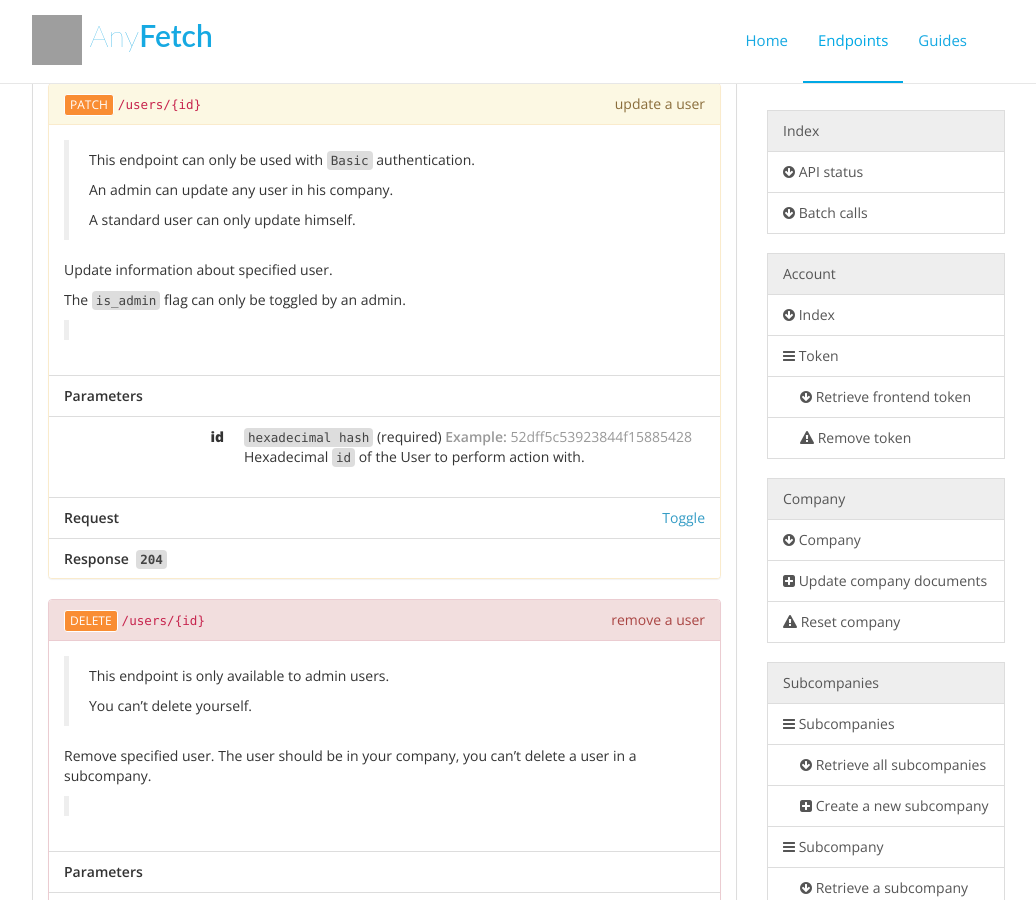
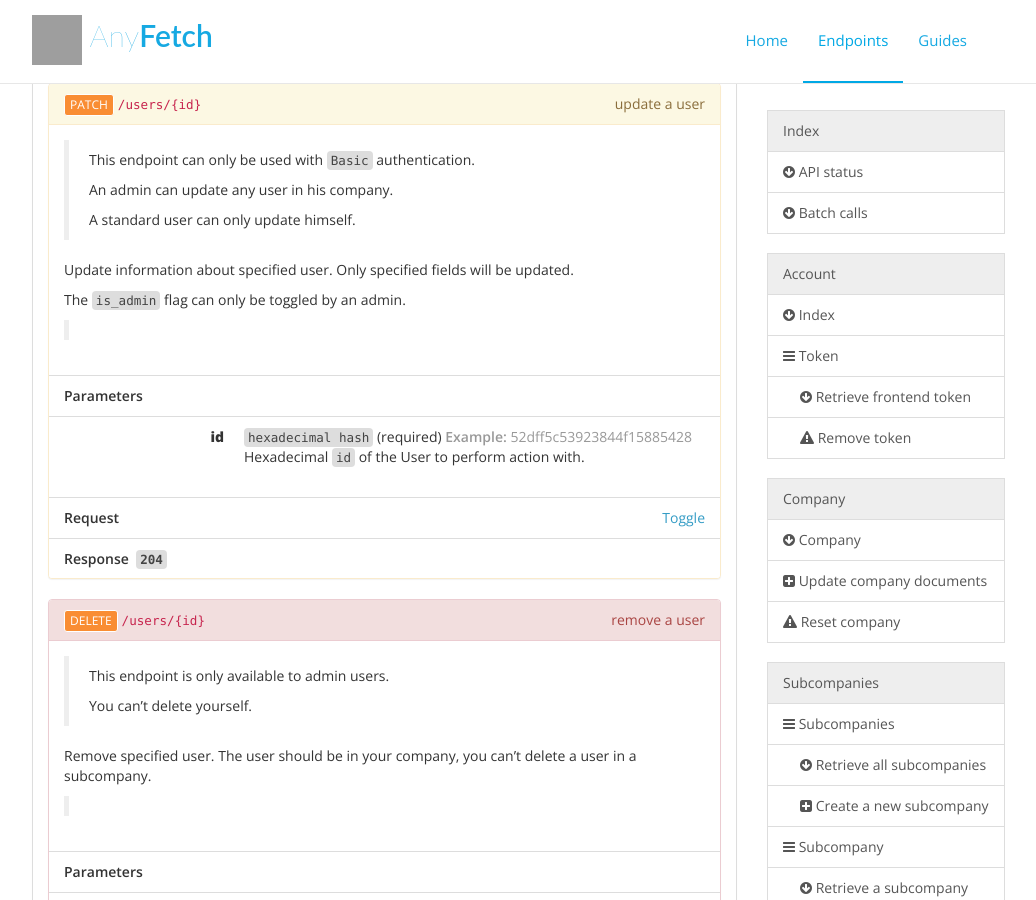
Before and after one commit to AnyFetch/developers.anyfetch.com, a Jekyll site: the page endpoints/index.html, which Jekyll copies as it is, in a window 1280 px wide and 900 px high, scrolled down 10403 px. Shown: the whole window, without its empty margins (133-1169 px from the left). Built offline with Jekyll 4.4.1, drawn with Linux system fonts in a browser that asks for light colours; nearby versions of some CDN libraries; Markdown is read by kramdown in place of the engine named in the settings; grey boxes are pictures that could not be loaded.

Commit message:
Clarifying documentation

```diff
--- a/endpoints/index.html
+++ b/endpoints/index.html
@@ -792,14 +792,15 @@
 <p>An admin can update any user in his company.</p>
 <p>A standard user can only update himself.</p>
 </blockquote>
-<p>Update information about specified user.</p>
+<p>Update information about specified user. Only specified fields will be updated.</p>
 <p>The <code>is_admin</code> flag can only be toggled by an admin.</p>
 <blockquote>
 <ul>
-<li><code>401 Unauthorized</code>: you did not specify any credentials, or you are using a non-supported <code>Authorization</code> scheme</li>
+<li><code>401 Unauthorized</code>: you did not specify any credentials, or you are using a non-supported <code>Authorization</code> scheme.</li>
 <li><code>401 InvalidCredentials</code>: you did not specify a token, or your token is invalid / has been revoked.</li>
+<li><code>401 ForbiddenScheme</code>: <code>Bearer</code> authentication used, but this endpoint can only be used with <code>Basic</code> scheme.</li>
 <li><code>403 Forbidden</code>: you are not an administrator on this account, and you can’t update someone else.</li>
-<li><code>401 ForbiddenScheme</code>: <code>Bearer</code> authentication used, but this endpoint can only be used with <code>Basic</code> scheme.</li>
+<li><code>403 Forbidden</code>: you can’t downgrade yourself, you need to remain an admin.</li>
 <li><code>404 ResourceNotFound</code>: the user does not exist, or is not part of this company.</li>
 <li><code>409 InvalidArgument</code>: <code>id</code> is not a valid id.</li>
 </ul>
```
Also changed, not shown: blueprint.md (+1 -1 lines).
